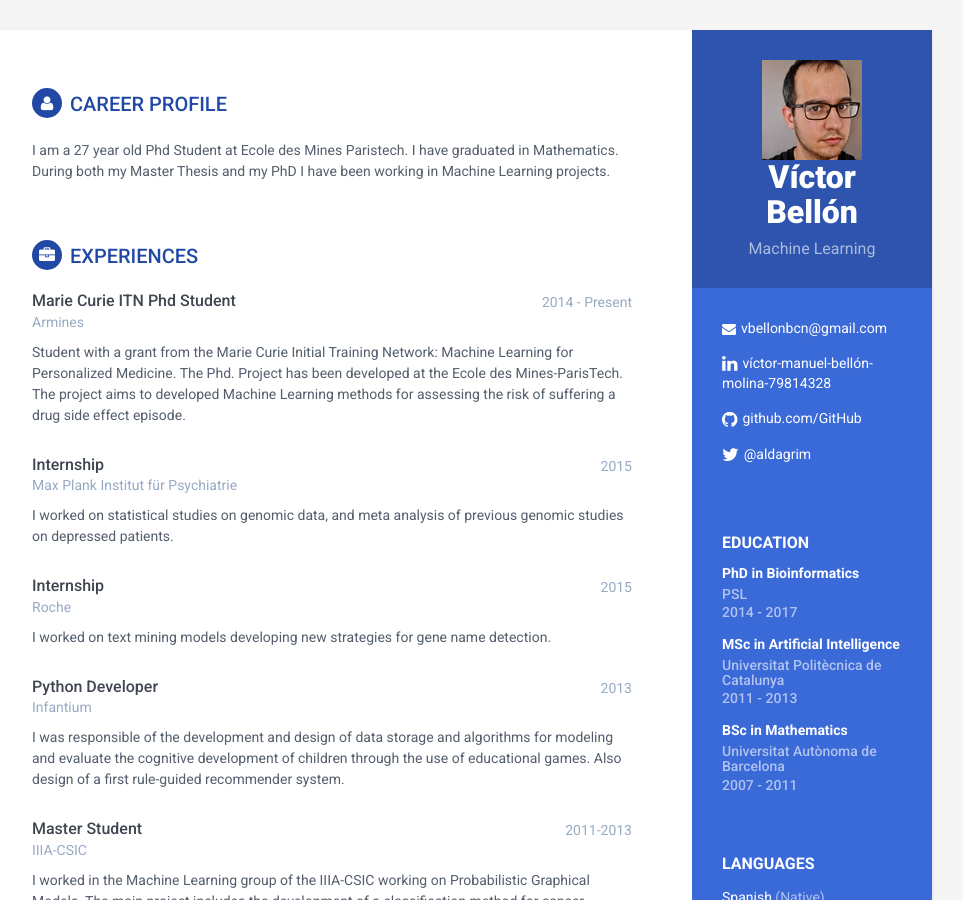
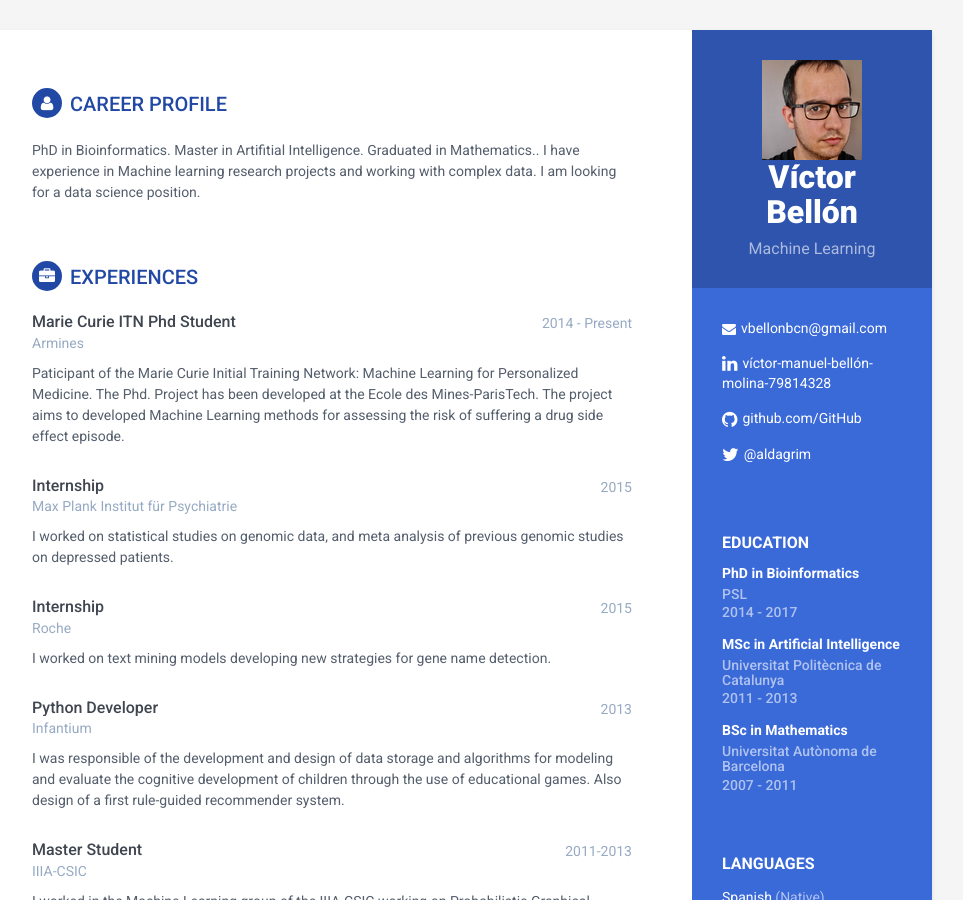
Before and after one commit to vmolina/vmolina.github.io, a Jekyll site: the page built from index.html, in a window 1280 px wide and 900 px high. Shown: the whole window, without its empty margins (188-1151 px from the left). Built offline with Jekyll 4.4.1, drawn with Linux system fonts in a browser that asks for light colours.

Commit message:
now phd is Finished

```diff
--- a/_includes/career-profile.html
+++ b/_includes/career-profile.html
@@ -1,10 +1,10 @@
 <section class="section summary-section">
 <h2 class="section-title"><i class="fa fa-user"></i>Career Profile</h2>
 <div class="summary">
-    <p>I am a 27 year old Phd Student at Ecole des Mines Paristech.
-      I have graduated in Mathematics.
-      During both my Master Thesis and my PhD I have been working in
-       Machine Learning projects.
+    <p>PhD in Bioinformatics. Master in Artifitial Intelligence.
+      Graduated in Mathematics.. I have  experience in Machine learning research
+      projects and working with complex data.
+      I am looking for a data science position.
 </p>
 </div><!--//summary-->
 </section><!--//section-->
--- a/_includes/experience.html
+++ b/_includes/experience.html
@@ -10,7 +10,7 @@
                         <div class="company">Armines</div>
                     </div><!--//meta-->
                     <div class="details">
-                        <p>Student with a grant from the Marie Curie Initial Training Network: Machine Learning for Personalized Medicine. The Phd. Project has been developed at the  Ecole des Mines-ParisTech. The project aims to developed Machine Learning methods for assessing the risk of suffering a drug side effect episode.</p>
+                        <p>Paticipant of the Marie Curie Initial Training Network: Machine Learning for Personalized Medicine. The Phd. Project has been developed at the  Ecole des Mines-ParisTech. The project aims to developed Machine Learning methods for assessing the risk of suffering a drug side effect episode.</p>
                     </div><!--//details-->
                 </div><!--//item-->
 
```
